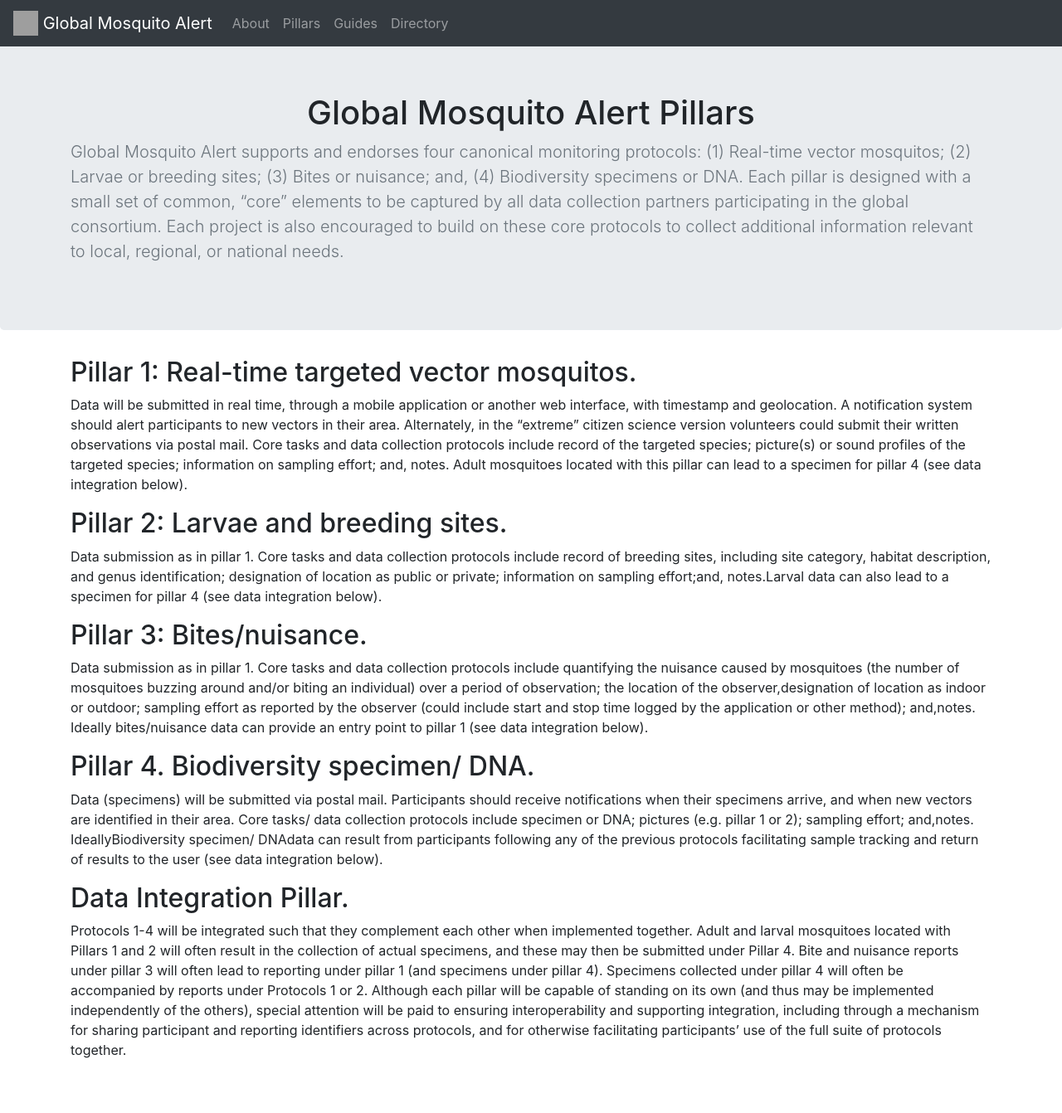
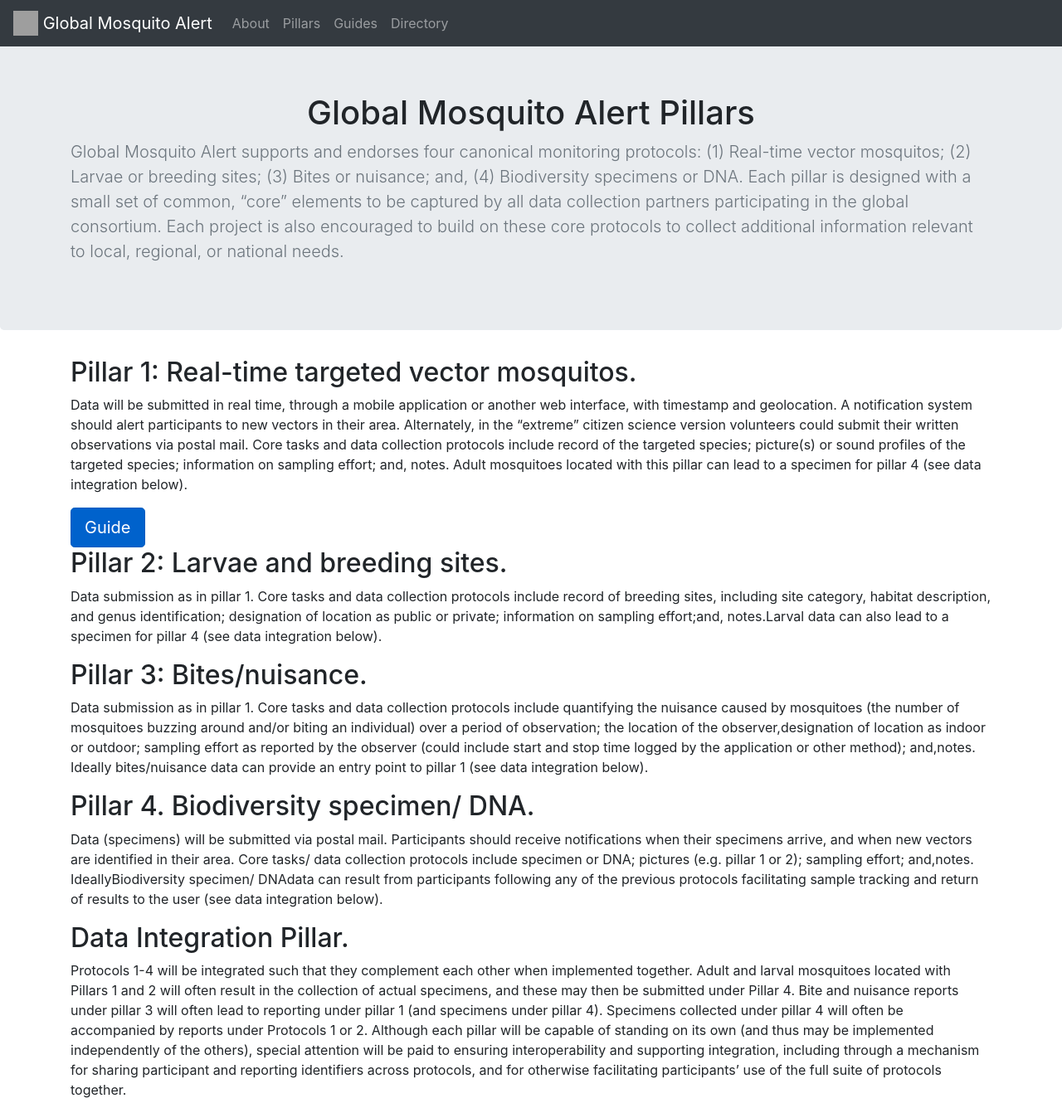
Before and after one commit to GlobalMosquitoAlert/GlobalMosquitoAlert.github.io, a Jekyll site: the page built from pillars/index.html, in a window 1280 px wide and 1342 px high. Shown: the whole window at 83% size. Built offline with Jekyll 4.4.1, drawn with Linux system fonts in a browser that asks for light colours; nearby versions of some CDN libraries; grey boxes are pictures that could not be loaded.

Commit message:
pillar 1 guide added to guides section

```diff
--- a/guides/index.html
+++ b/guides/index.html
@@ -33,7 +33,7 @@
       </section>
 <div class="container">
 
-<a href="pillar1/"><img src="pillar1/images/cover.jpg" alt="Pillar 1 Guide" class="img-thumbnail"></a>
+<a href="pillar1/"><img src="pillar1/images/cover.jpg" alt="Pillar 1 Guide" class="img-thumbnail" height="200"></a>
 
 </div>
 
--- a/pillars/index.html
+++ b/pillars/index.html
@@ -37,6 +37,9 @@
 
 <p>Data will be submitted in real time, through a mobile application or another web interface, with timestamp and geolocation. A notification system should alert participants to new vectors in their area. Alternately, in the “extreme” citizen science version volunteers could submit their written observations via postal mail. Core tasks and data collection protocols include record of the targeted species; picture(s) or sound profiles of the targeted species; information on sampling effort; and, notes. Adult mosquitoes located  with this pillar can lead to a specimen for pillar 4 (see data integration below).</p>
 
+<a href="../guides/pillar1/" class="btn btn-primary btn-lg active" role="button" aria-pressed="true">Guide</a>
+
+
 <h2>Pillar 2: Larvae and breeding sites.</h2>
 <p>Data submission as in pillar 1. Core tasks and data collection protocols include record of breeding sites, including site category, habitat description, and genus identification; designation of location as public or private; information on sampling effort;and, notes.Larval data can also lead to a specimen for pillar 4 (see data integration below).</p>
 
```
